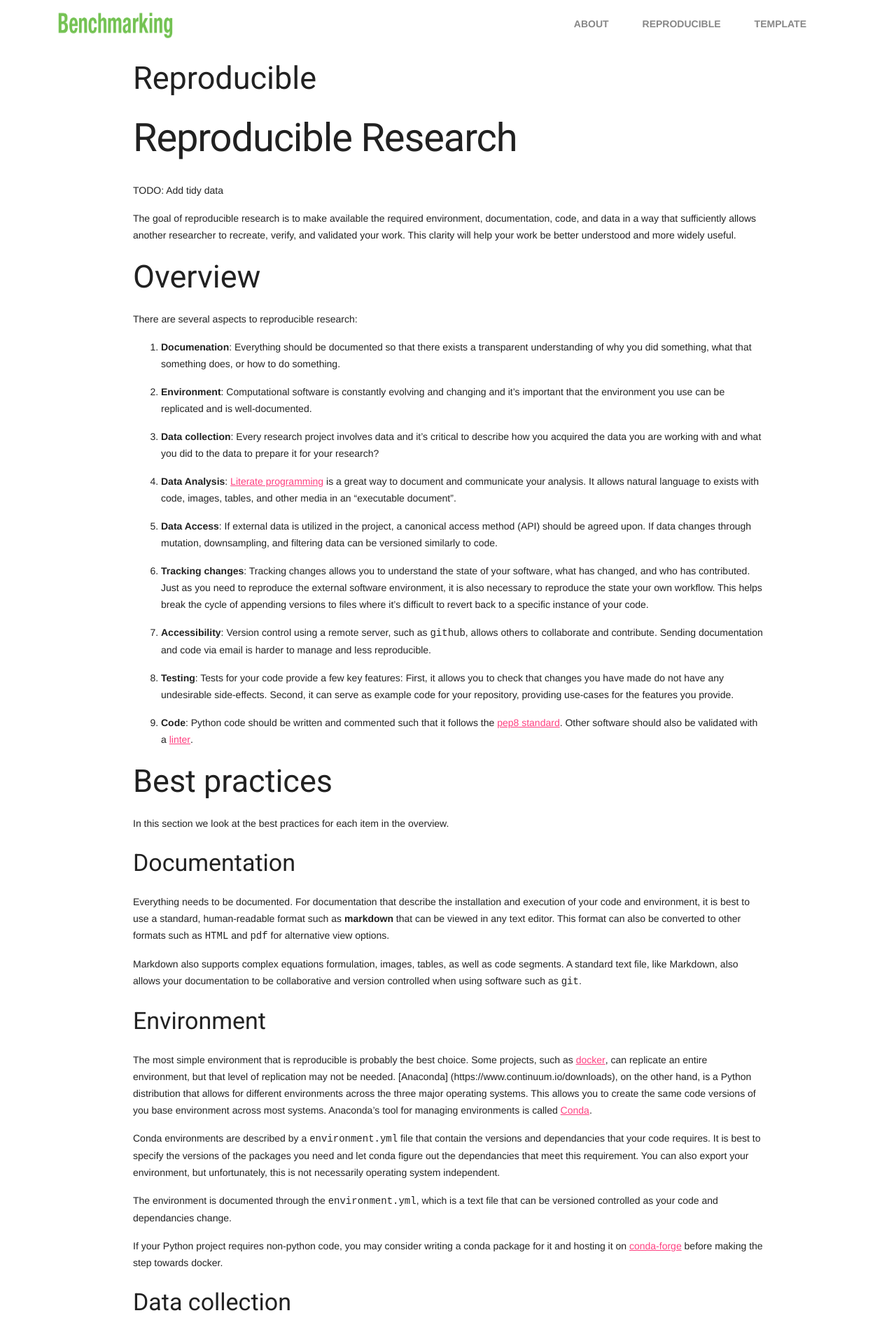
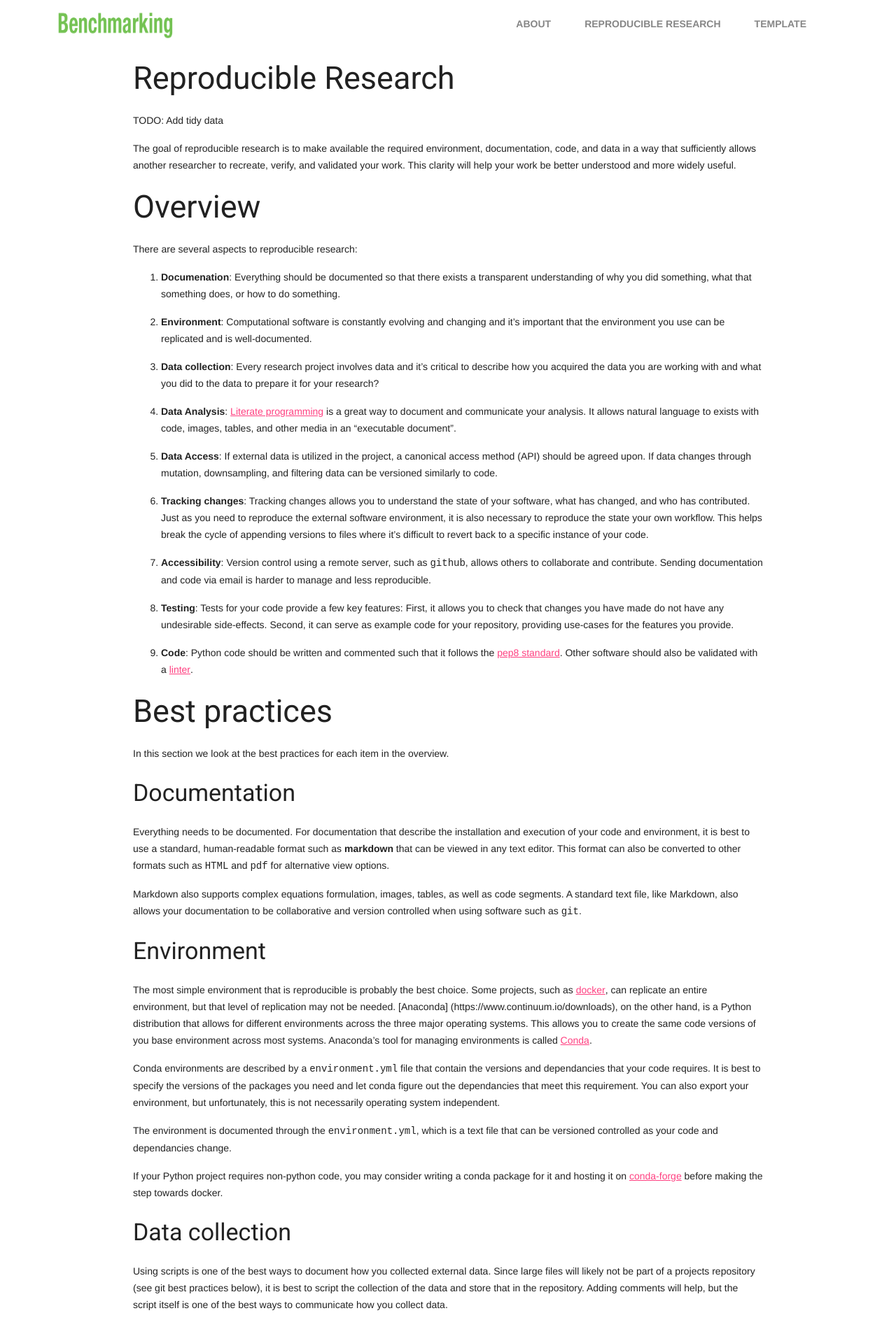
Before and after one commit to NREL/wp3-docs, a Jekyll site: the page built from docs/pages/reproducible_research.md, in a window 1280 px wide. Shown: the top 1897 px of the page at 70% size. Built offline with Jekyll 4.4.1, drawn with Linux system fonts in a browser that asks for light colours.

Commit message:
Update reproducible_research.md

```diff
--- a/docs/pages/reproducible_research.md
+++ b/docs/pages/reproducible_research.md
@@ -1,11 +1,11 @@
 ---
 layout: page
-title: Reproducible
+title: Reproducible Research
 permalink: reproducible
 group: navigation
 ---
 
-# Reproducible Research
+
 
 TODO: Add tidy data
 
```
